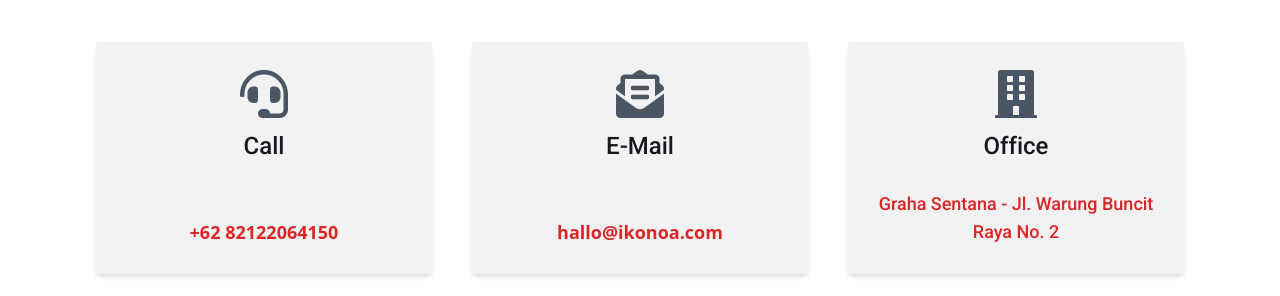
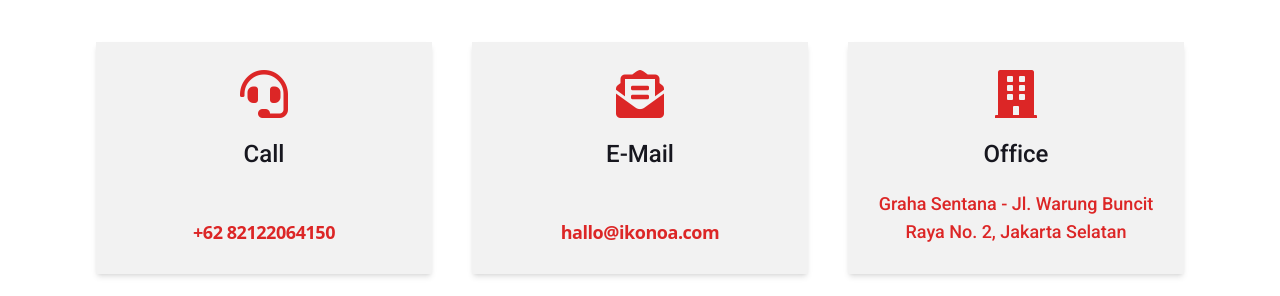
Before and after one commit to askwebsync/ikonoa-test, a Vue app: page /contact in a window 1280 px wide. Shown: the part 403-699 px from the top of the page. Built offline with nearby package versions, Linux system fonts and the light colour scheme.

Commit message:
contact pages icon color to red

```diff
--- a/src/components/Contactpage/Form.vue
+++ b/src/components/Contactpage/Form.vue
@@ -2,22 +2,21 @@
 <template>
   <section>
     <div
-      class="container mx-auto px-4 py-12 md:px-8 lg:px-24 grid grid-cols-2 md:grid-cols-3 gap-6 md:gap-10"
+      class="container mx-auto px-4 py-12 md:px-8 lg:px-24 grid grid-cols-2 md:grid-cols-3 gap-8 md:gap-10"
     >
       <div
         class="col-span-1 flex flex-col background-custom-misi p-4 items-center text-center shadow-md"
       >
         <i
-          class="fas fa-headset text-gray-600 text-2xl smtext-3xl md:text-4xl lg:text-5xl my-2 md:my-3"
+          class="fas fa-headset text-red-600 text-2xl smtext-3xl md:text-4xl lg:text-5xl my-2 md:my-3"
         ></i>
-        <div class="mb-2 md:mb-4 flex flex-wrap">
-          <h2 class="text-xl md:text-2xl tracking-tight">Call</h2>
-        </div>
+
+        <h2 class="text-xl md:text-2xl tracking-tight my-2">Call</h2>
 
         <div class="flex flex-wrap mt-auto py-3">
           <a
             href="#"
-            class="text-base md:text-lg font-semibold text-red-600 hover:underline"
+            class="text-base md:text-lg font-semibold text-red-600 tracking-tight hover:underline"
           >
             +62 82122064150
           </a>
@@ -27,16 +26,15 @@
         class="col-span-1 flex flex-col background-custom-misi p-4 items-center text-center shadow-md"
       >
         <i
-          class="fas fa-envelope-open-text text-gray-600 text-2xl smtext-3xl md:text-4xl lg:text-5xl my-2 md:my-3"
+          class="fas fa-envelope-open-text text-red-600 text-2xl smtext-3xl md:text-4xl lg:text-5xl my-2 md:my-3"
         ></i>
-        <div class="mb-2 md:mb-4 flex flex-wrap">
-          <h2 class="text-xl md:text-2xl tracking-tight">E-Mail</h2>
-        </div>
+
+        <h2 class="text-xl md:text-2xl tracking-tight my-2">E-Mail</h2>
 
         <div class="flex flex-wrap mt-auto py-3">
           <a
             href="#"
-            class="text-base md:text-lg font-semibold text-red-600 hover:underline"
+            class="text-base md:text-lg font-semibold text-red-600 tracking-tight hover:underline"
           >
             hallo@ikonoa.com
           </a>
@@ -46,15 +44,16 @@
         class="col-span-2 md:col-span-1 flex flex-col background-custom-misi p-4 items-center text-center shadow-md"
       >
         <i
-          class="fas fa-building text-gray-600 text-2xl smtext-3xl md:text-4xl lg:text-5xl my-2 md:my-3"
+          class="fas fa-building text-red-600 text-2xl smtext-3xl md:text-4xl lg:text-5xl my-2 md:my-3"
         ></i>
-        <div class="mb-2 md:mb-4 flex flex-wrap">
-          <h2 class="text-xl md:text-2xl tracking-tight">Office</h2>
-        </div>
+
+        <h2 class="text-xl md:text-2xl tracking-tight my-2">Office</h2>
 
         <div class="flex flex-wrap mt-auto py-3">
-          <p class="text-base md:text-lg font-semibold text-red-600">
-            Graha Sentana - Jl. Warung Buncit Raya No. 2
+          <p
+            class="text-base md:text-lg font-semibold text-red-600 tracking-tight"
+          >
+            Graha Sentana - Jl. Warung Buncit Raya No. 2, Jakarta Selatan
           </p>
         </div>
       </div>
--- a/src/components/Insurancepage/Services.vue
+++ b/src/components/Insurancepage/Services.vue
@@ -102,7 +102,6 @@
   color: #3b3b3b;
   letter-spacing: 0.5px;
 }
-
 p {
   font-family: "Roboto";
   font-style: normal;
```
